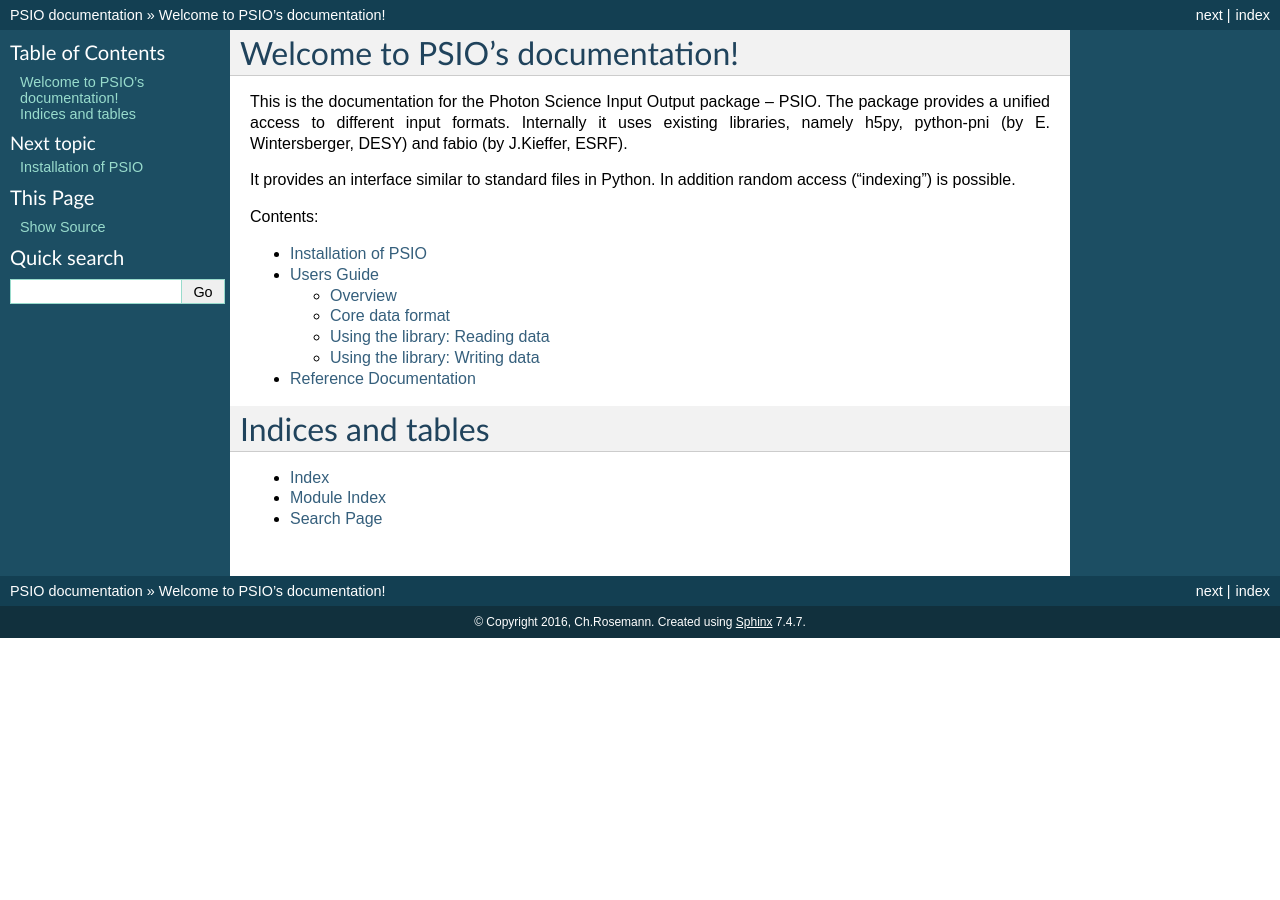
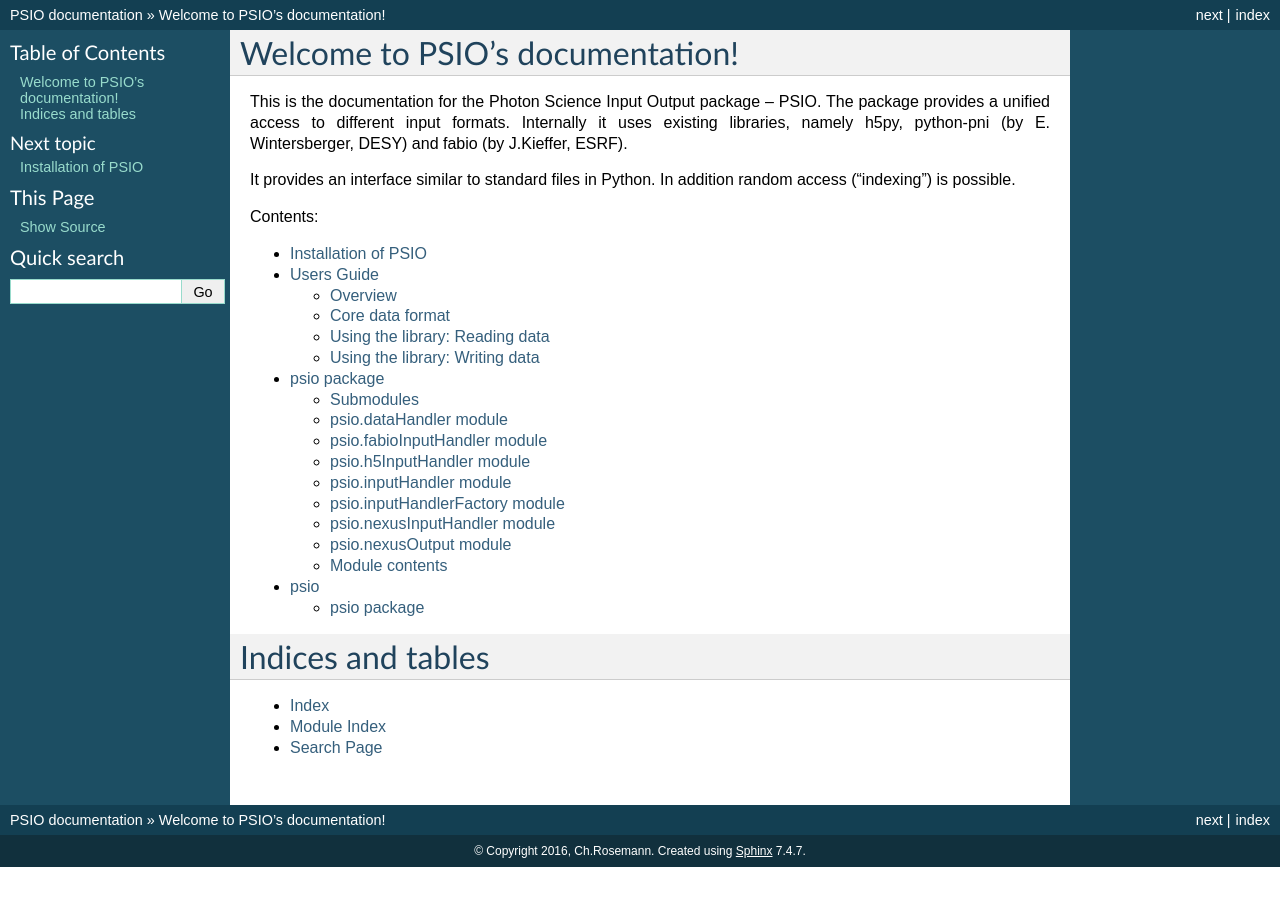
Before and after one commit to syncope/psio, a Sphinx documentation site: the page built from doc/index.rst, in a window 1280 px wide. Built offline with Sphinx 7.4.7, drawn with Linux system fonts in a browser that asks for light colours; formulas are drawn with MathJax 3.

Commit message:
updated the documentation, included API doc

```diff
--- /dev/null
+++ b/doc/APIDOC/modules.rst
@@ -0,0 +1,7 @@
+psio
+====
+
+.. toctree::
+   :maxdepth: 4
+
+   psio
--- /dev/null
+++ b/doc/APIDOC/psio.rst
@@ -0,0 +1,70 @@
+psio package
+============
+
+Submodules
+----------
+
+psio.dataHandler module
+-----------------------
+
+.. automodule:: psio.dataHandler
+    :members:
+    :undoc-members:
+    :show-inheritance:
+
+psio.fabioInputHandler module
+-----------------------------
+
+.. automodule:: psio.fabioInputHandler
+    :members:
+    :undoc-members:
+    :show-inheritance:
+
+psio.h5InputHandler module
+--------------------------
+
+.. automodule:: psio.h5InputHandler
+    :members:
+    :undoc-members:
+    :show-inheritance:
+
+psio.inputHandler module
+------------------------
+
+.. automodule:: psio.inputHandler
+    :members:
+    :undoc-members:
+    :show-inheritance:
+
+psio.inputHandlerFactory module
+-------------------------------
+
+.. automodule:: psio.inputHandlerFactory
+    :members:
+    :undoc-members:
+    :show-inheritance:
+
+psio.nexusInputHandler module
+-----------------------------
+
+.. automodule:: psio.nexusInputHandler
+    :members:
+    :undoc-members:
+    :show-inheritance:
+
+psio.nexusOutput module
+-----------------------
+
+.. automodule:: psio.nexusOutput
+    :members:
+    :undoc-members:
+    :show-inheritance:
+
+
+Module contents
+---------------
+
+.. automodule:: psio
+    :members:
+    :undoc-members:
+    :show-inheritance:
--- a/doc/index.rst
+++ b/doc/index.rst
@@ -20,7 +20,8 @@ Contents:
 
    installation
    users_guide
-   api_documentation
+   APIDOC/psio
+   APIDOC/modules
 
 Indices and tables
 ==================
```
Also changed, not shown: README.rst (+9 -9 lines), doc/users_guide.rst (+13 -1 lines).
